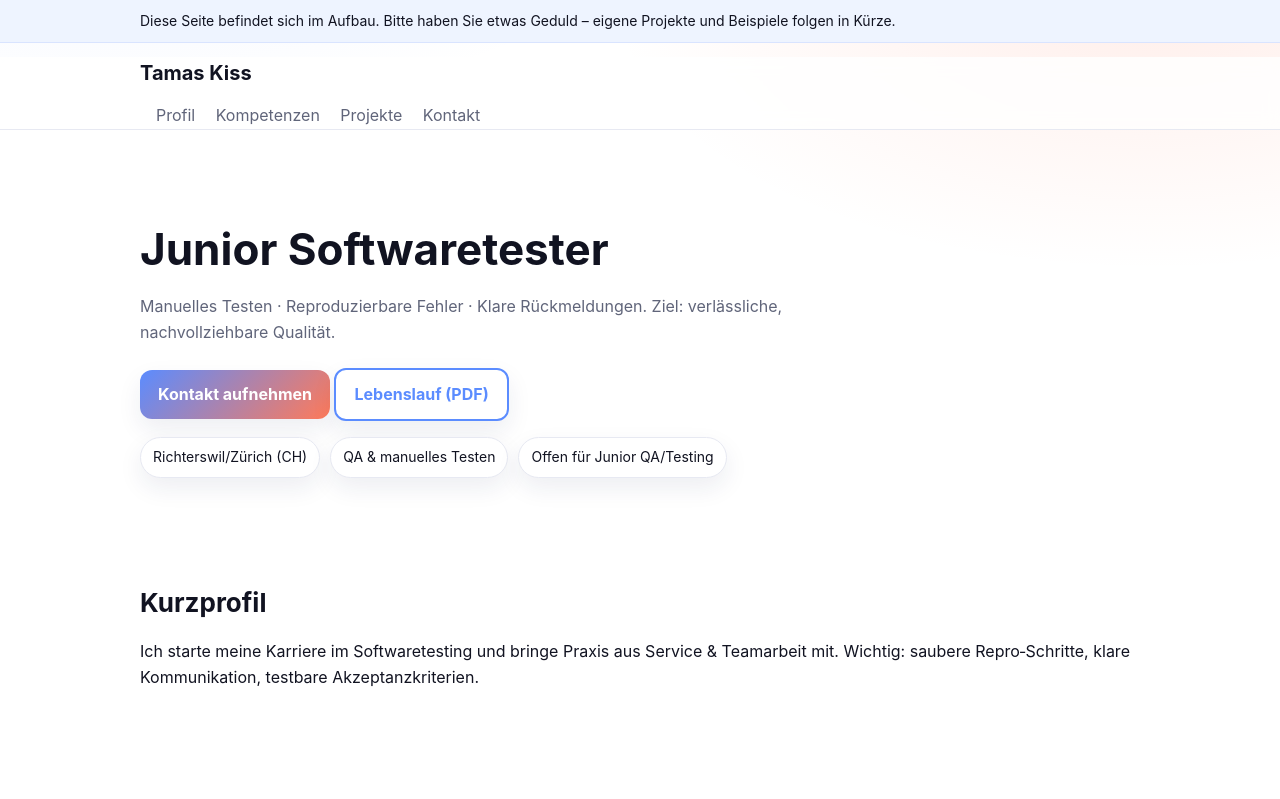
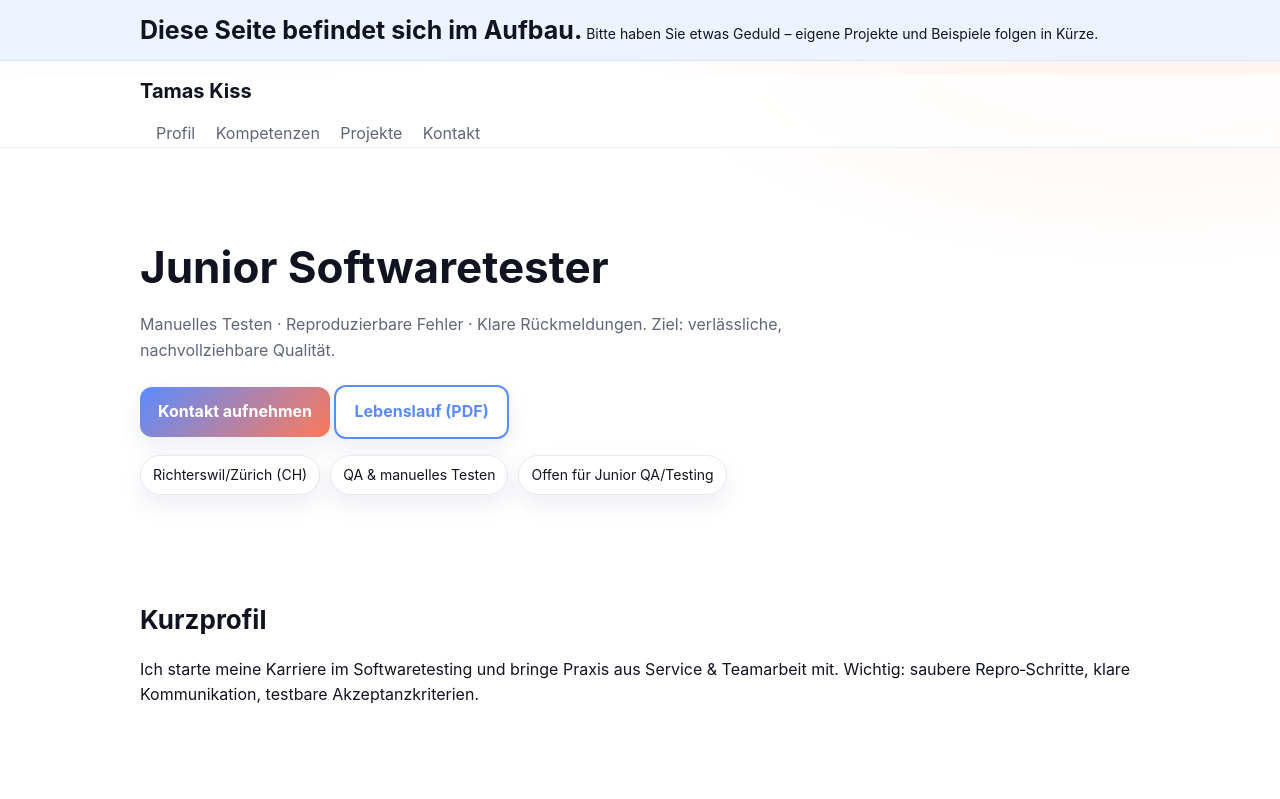
Before and after one commit to tamas-works/github.io, a plain HTML site: page index.html in a window 1280 px wide. Shown: the top 799 px of the page. Drawn offline with Linux system fonts and the light colour scheme.

Commit message:
Update 14 line index.html

```diff
--- a/index.html
+++ b/index.html
@@ -11,7 +11,7 @@
 <body>
   <div class="announce" role="status" aria-live="polite">
     <div class="wrap">
-      <strongstyle="font-size: 25px;">Diese Seite befindet sich im Aufbau.</strong> Bitte haben Sie etwas Geduld – eigene Projekte und Beispiele folgen in Kürze.
+      <strong style="font-size: 25px;">Diese Seite befindet sich im Aufbau.</strong> Bitte haben Sie etwas Geduld – eigene Projekte und Beispiele folgen in Kürze.
     </div>
   </div>
 
```
